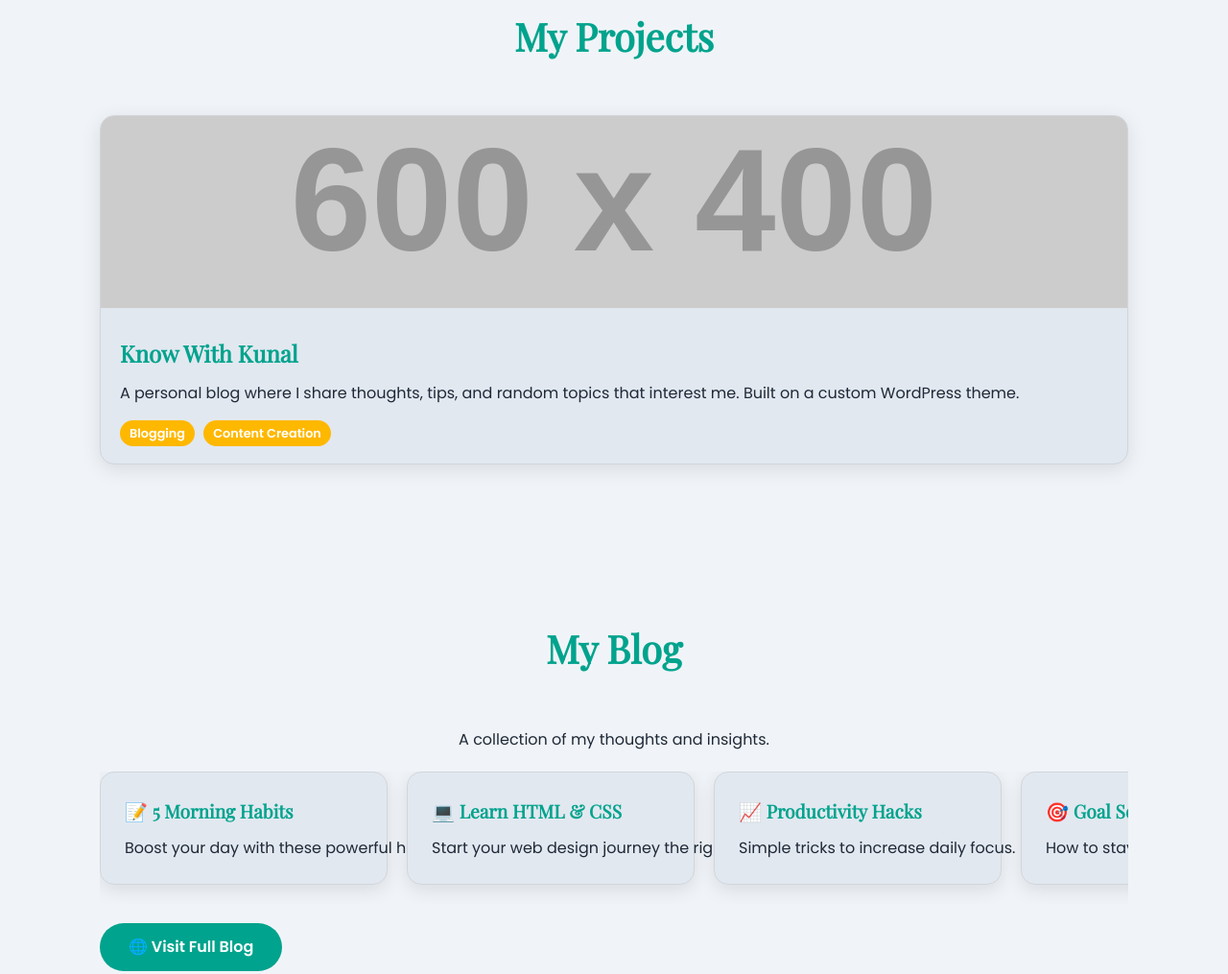
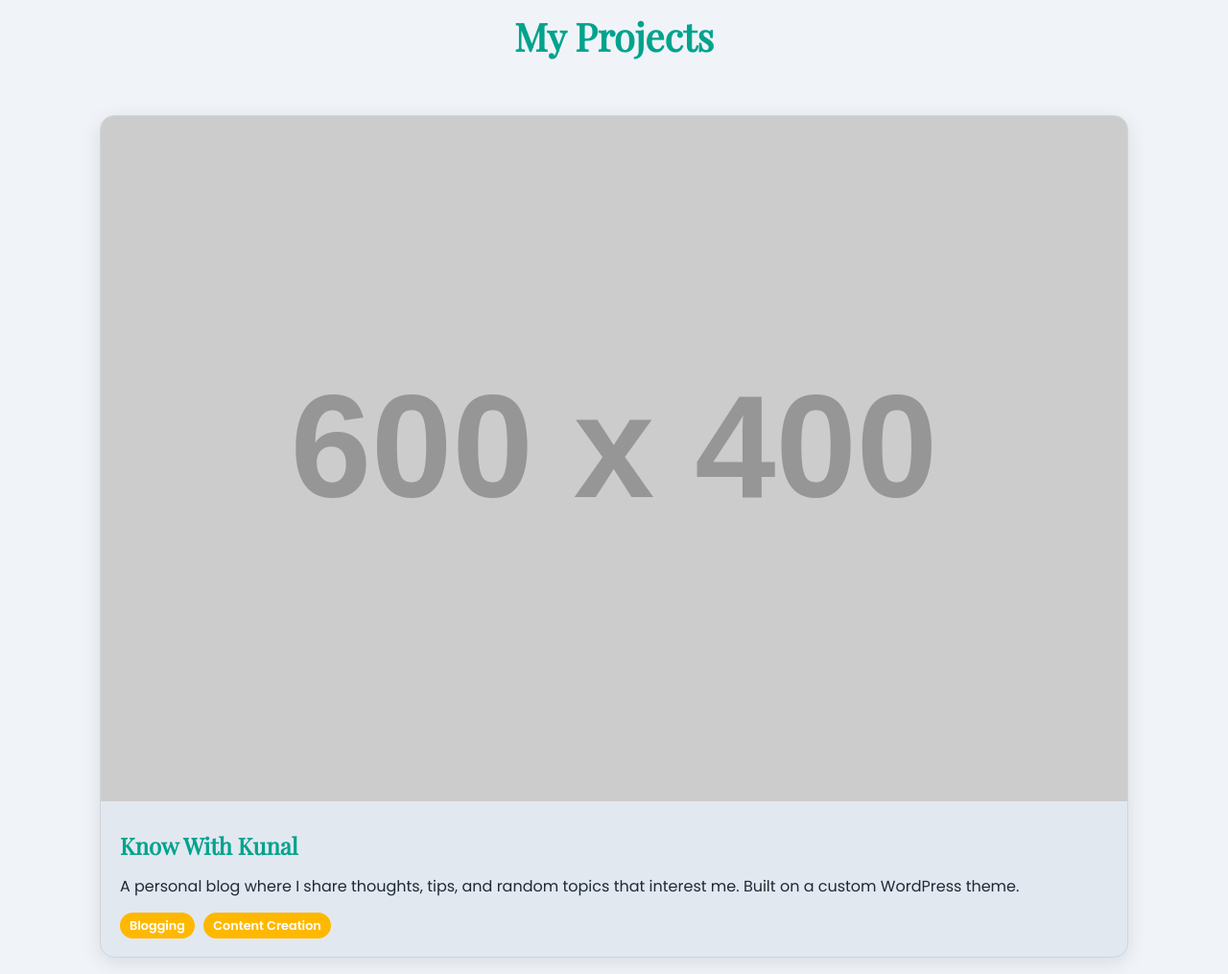
Before and after one commit to Kunalji1012/My-portfoilio, a plain HTML site: page index.html in a window 1280 px wide. Shown: the part 1780-2795 px from the top of the page at 96% size. Drawn offline with nearby package versions, Linux system fonts and the light colour scheme; placeholder pictures from the web are drawn by us.

Commit message:
Update style.css

```diff
--- a/style.css
+++ b/style.css
@@ -305,8 +305,9 @@ body.loaded .loader {
 
 .project-card img {
     width: 100%;
-    height: 200px;
-    object-fit: cover;
+    height: auto;           /* keep aspect ratio */
+    object-fit: contain;    /* fit entire image inside */
+    border-radius: 12px 12px 0 0; /* optional for rounded corners */
 }
 
 .project-info {
```
